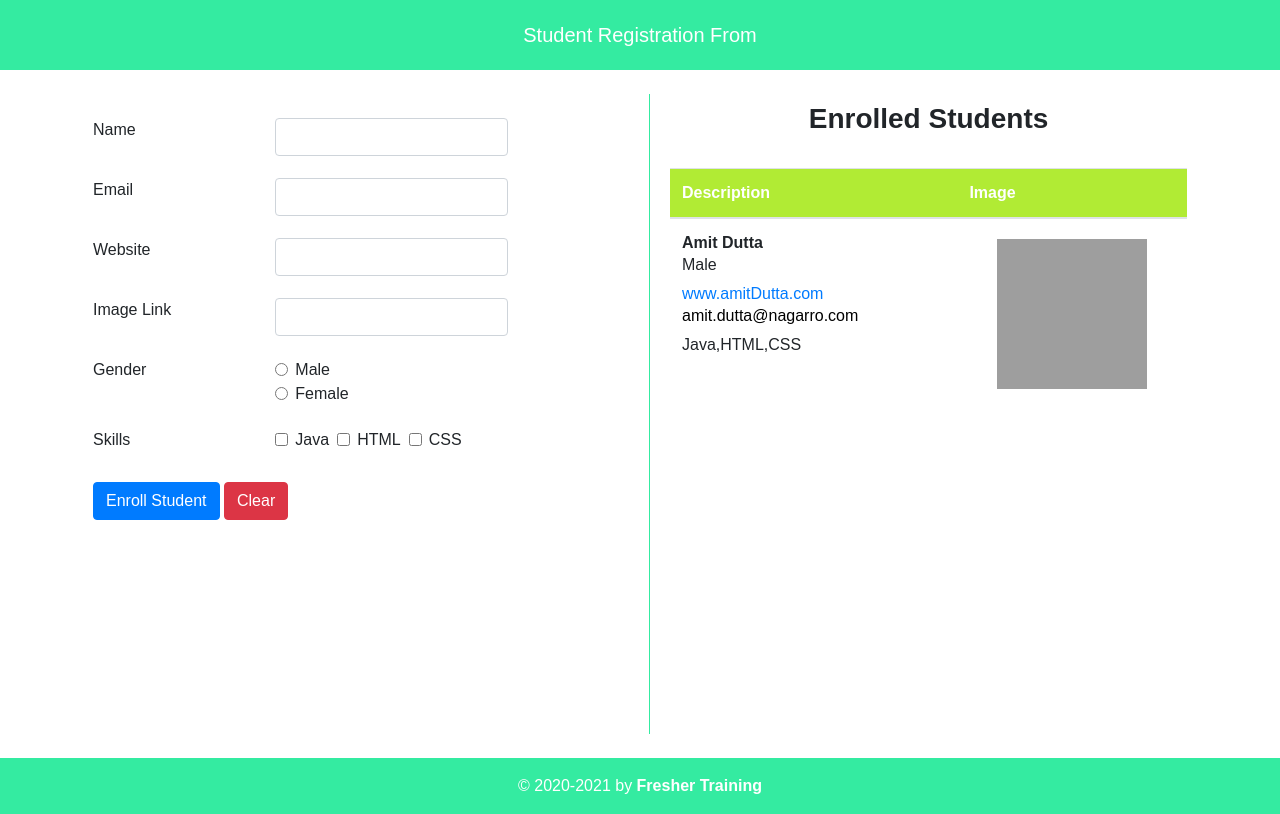
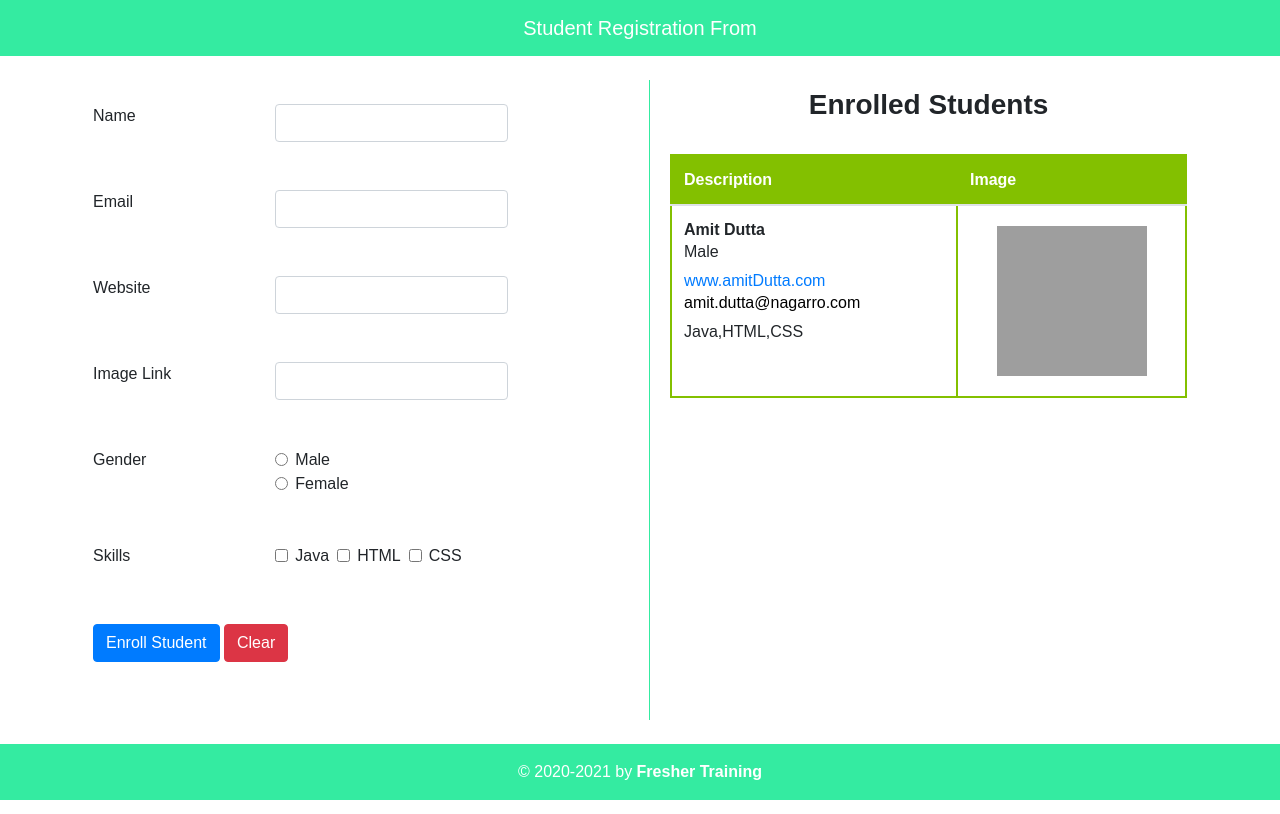
Before and after one commit to Amit998/Practice_Web_Design, a PHP site: page / in a window 1280 px wide. Run offline with PHP 8.4, Linux system fonts and the light colour scheme; grey boxes are pictures that could not be loaded.

Commit message:
Update style.css

```diff
--- a/registration/style.css
+++ b/registration/style.css
@@ -1,32 +1,115 @@
+/* color declearation */
+
 :root{
    --main-bg-color:rgba(52, 235, 161,1);
    --main-table-color:rgba(177, 235, 52,1);
-   --main-table-content-color:rgba(177, 235, 52,0.5);
+   --main-table-head-color:rgb(131, 192, 0);
+   --main-table-content-color:rgba(191, 255, 53, 0.5);
 
 }
+
+/* Body Section */
 
 body{
 	margin:0;
 	padding: 0;
-	/* color:#fff; */
-    /* text-align:center; */
 
-    height:100%;
-    /* font-weight: 500; */
-	font-family: arial, helvetica, sans-serif;
+	font-family: sans-serif;
 }
 
 
+/* HEADER SECTION */
+
+.navbar .topnav-centered{
+    width: 100%;
+    height: 40px;
+    padding: 2px;
+    display: flex;
+    justify-content: center;
+    align-items: center;
+}
+
+.topnav-centered a{
+    color:#fff;
+    text-decoration:none;
+    font-size:20px;
+    padding:10px;
+    font-style: bold;
+}
+
+/* HEADER SECTION END */
+
+/* TABLE SECTION */
 .thead-green{
-    background-color:var(--main-table-color);
+    background-color:var(--main-table-head-color);
     color:white;
 
 }
+
+table, th, td{
+    border:2px solid var(--main-table-head-color);
+}
+
+
+#reg-table{
+    height: 500px;
+    overflow:scroll;
+}
+
+#reg-table::-webkit-scrollbar {
+    display: none;
+}
+
 .bg-green{
     background-color:var(--main-bg-color);
     color:white;
     text-align:center;
 }
+
+tr:nth-child(even){
+    background-color:var(--main-table-content-color);
+    color:rgb(0, 0, 0);
+}
+/* END TABLE SECTION */
+
+/* VERTICLE LINE SECTION */
+
+hr{
+    border:none;
+    border-left:1px solid var(--main-bg-color);
+    height:80vh;
+    width: 1px;
+}
+
+@media(max-width: 768px) {
+    hr {
+        display: none;
+    }
+
+}
+
+/* END VERTICLE LINE SECTION */
+
+/* Error Message */
+
+.error_msg_text{
+    color:rgb(126, 38, 38);
+    padding: 10px;
+    margin-top: 10px;
+    font-size: 12px;
+    display: flex;
+    justify-content: center;
+    align-items: center;
+
+    visibility:hidden;
+}
+
+
+/* End Error Message */
+
+
+/* Footer Section */
+
 
 .page-footer{
     background-color:var(--main-bg-color);
@@ -35,45 +118,13 @@ body{
 
 }
 
-.navbar .topnav-centered{
-    width: 100%;
-    padding: 2px;
-    display: flex;
-    justify-content: center;
-    align-items: center;
+/* End Footer Section */
 
-}
-
-
-
-.topnav-centered a{
-    color:#fff;
-    text-decoration:none;
-    font-size:20px;
-    padding:10px;
-}
-
-hr{
-
-    border:none;
-    border-left:1px solid var(--main-bg-color);
-    height:80vh;
-    width: 1px;
-}
-
-.error_msg_text{
-    color:red;
-    /* margin-left: 10px; */
-    padding: 2px;
-    font-size: 16px;
-    visibility:hidden;
-    /* visibility: collapse; */
-}
+/* FADE IN ANIMATION */
 
 .fade-in{
     animation: fadeIn 3s;
 }
-
 
 @keyframes fadeIn{
     from{
@@ -85,32 +136,4 @@ hr{
 
 }
 
-@media(max-width: 768px) {
-    hr {
-        display: none;
-    }
-
-}
-
-@media(max-width: 360px) {
-    .text-input .col input{
-     width: 150px;
-    }
-
-}
-
-
-/* @media(max-width: 370px){
-    .navbar-custom ,.page-footer{
-        position: relative;
-
-    }
-
-} */
-
-
-tr:nth-child(even){
-    background-color:var(--main-table-content-color);
-
-    color:rgb(0, 0, 0);
-}
+/* FADE IN ANIMATION */
```
